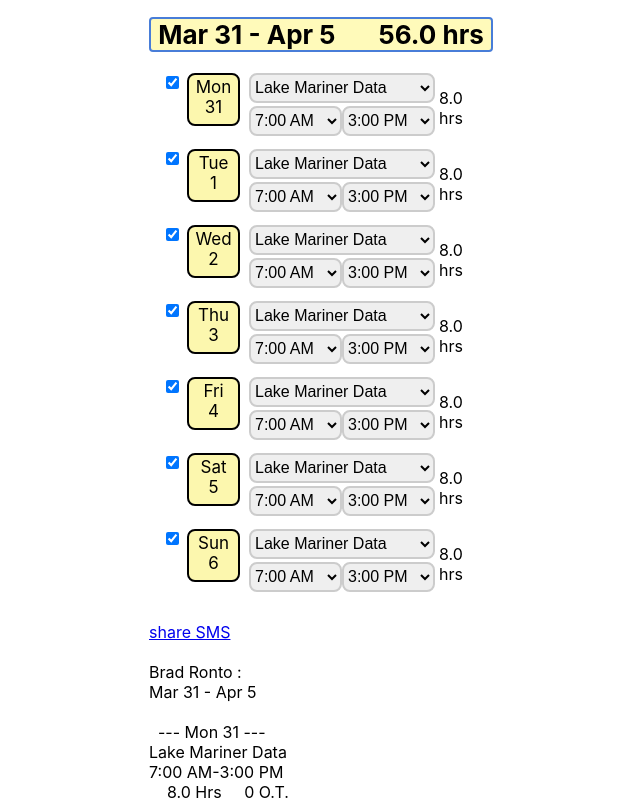
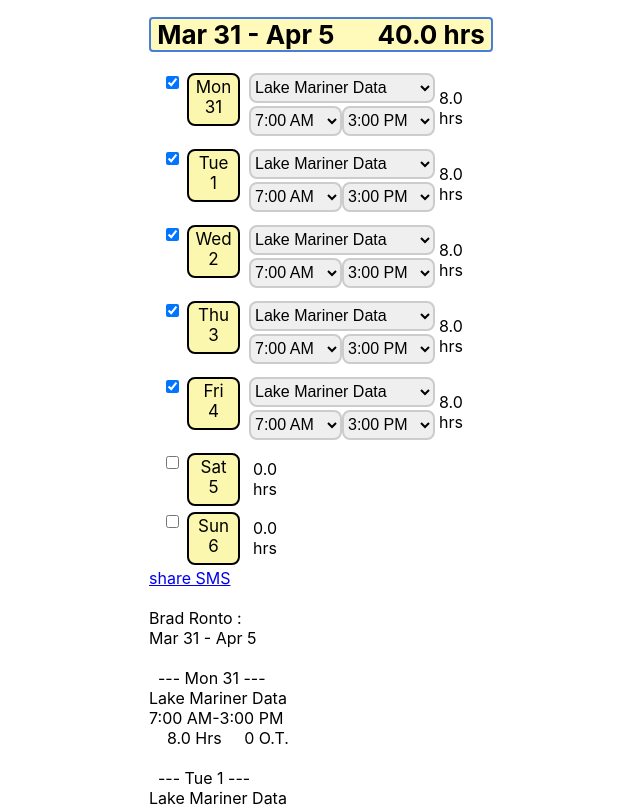
Before and after one commit to bradronto/bradronto.github.io, a React (Create React App) app in the folder timekeep/: page / in a window 1280 px wide. Shown: the top 807 px of the page, without its empty margins (321-961 px from the left). Built offline with nearby package versions, Linux system fonts and the light colour scheme.

Commit message:
and another..

```diff
--- a/timekeep/src/components/styles/cool.css
+++ b/timekeep/src/components/styles/cool.css
@@ -15,6 +15,9 @@
     background-color: white;
   }
 
+  .cool-span {
+    width: 100%;
+  }
   .cool-header {
     margin-left: 0px;
     background-color: rgb(255, 250, 186);
--- a/timekeep/src/components/work-hours.js
+++ b/timekeep/src/components/work-hours.js
@@ -91,7 +91,7 @@ const WorkHoursTracker = () => {
   const daysOfWeek = getDatesOfCurrentWeek();
 
   const [workHours, setWorkHours] = useState(
-    daysOfWeek.map(() => ({ start: "7:00 AM", end: "3:00 PM", job: "Lake Mariner Data", isChecked: true}))
+    daysOfWeek.map((item,index) => ({ start: "7:00 AM", end: index<5 ? "3:00 PM" : "7:00 AM", job: "Lake Mariner Data", isChecked: index < 5 ?true:false }))
   );
 
   const handleChange = (index, type, value) => {
@@ -187,7 +187,7 @@ const WorkHoursTracker = () => {
       ) : (
         <>
 
-          <p>No work.</p>
+          <p className="cool-span"></p>
         </>
       )}
         </div>
@@ -199,7 +199,10 @@ const WorkHoursTracker = () => {
             </td></tr>
           </table>
        ))}
-      <br></br>
+
+
+
+
       <a  onClick={setraw}    href={`sms:?&body=${encodeURIComponent(rawText)}`}>
           share SMS
         </a>
```
